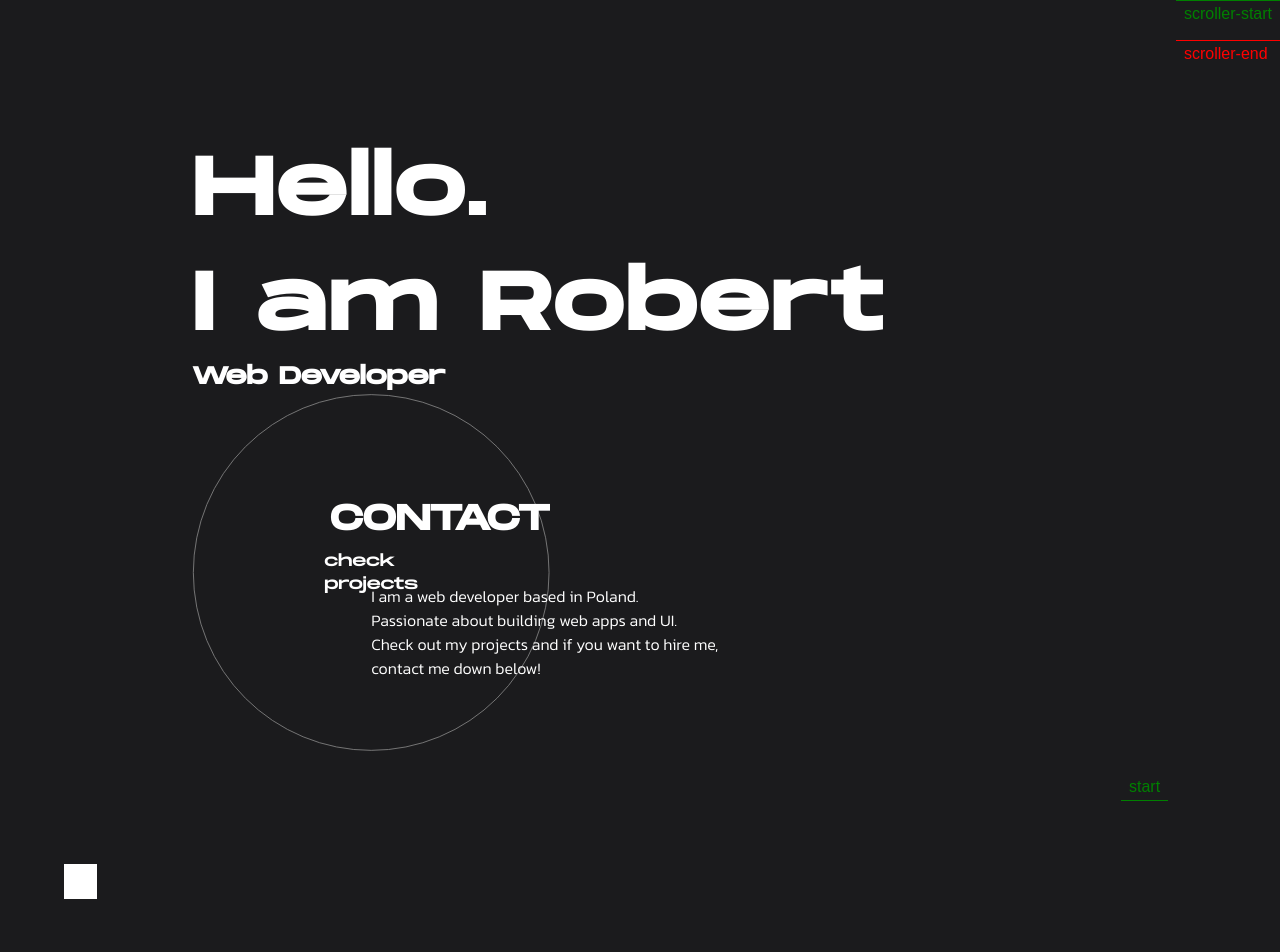
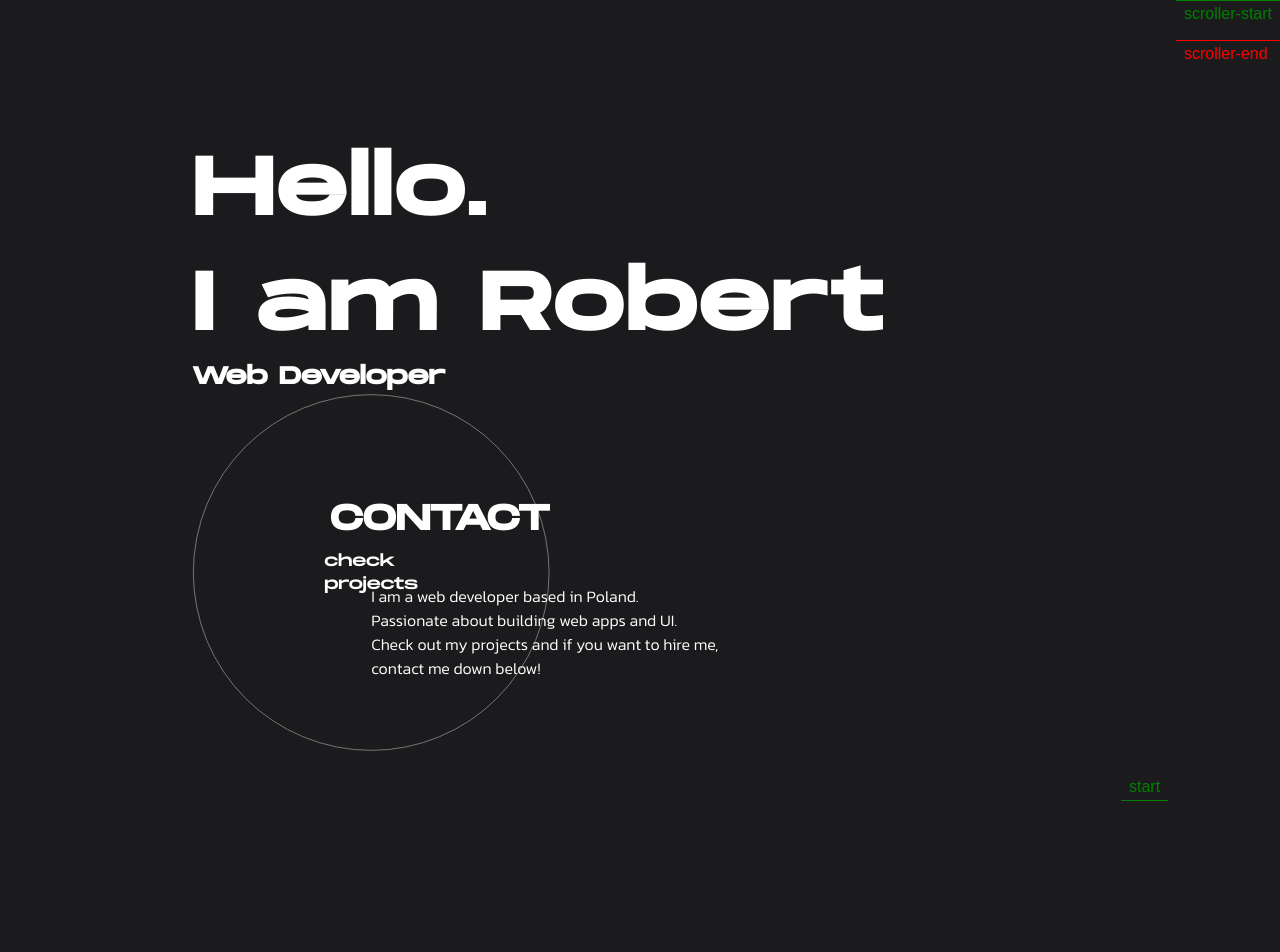
Before and after one commit to webdevrr/Portfolio-v3, a Next.js app: page / in a window 1280 px wide. Shown: the top 952 px of the page. Built offline with nearby package versions, Linux system fonts and the light colour scheme.

Commit message:
Added Box to AnimatedWrapper

```diff
--- a/components/ProjectsSection/AnimatedWrapper.tsx
+++ b/components/ProjectsSection/AnimatedWrapper.tsx
@@ -6,11 +6,19 @@ interface Props {
 }
 const Wrapper = styled.div`
   align-self: flex-start;
+`;
+const Box = styled.div`
+  position: absolute;
   background-color: white;
 `;
 const AnimatedWrapper = forwardRef<HTMLDivElement, Props>(
   ({ children }, ref) => {
-    return <Wrapper ref={ref}>{children}</Wrapper>;
+    return (
+      <Wrapper>
+        <Box ref={ref} />
+        {children}
+      </Wrapper>
+    );
   }
 );
 
--- a/components/ProjectsSection/ProjectDescription.tsx
+++ b/components/ProjectsSection/ProjectDescription.tsx
@@ -1,4 +1,4 @@
-import { useRef, useEffect } from "react";
+import { useRef, useLayoutEffect } from "react";
 import styled from "styled-components";
 import { forwardRef } from "react";
 import { Project } from "../../models/projects";
@@ -25,16 +25,13 @@ const Number = styled.h2`
   transform: scaleX(0);
   font-size: 30px;
   display: inline-block;
-  visibility: hidden;
 `;
 
 const Name = styled.h1`
   font-size: 50px;
-  visibility: hidden;
 `;
 const Description = styled.p`
   line-height: 1.5em;
-  visibility: hidden;
 `;
 const ProjectDescription = forwardRef<HTMLDivElement, Props>(
   ({ project }, ref) => {
@@ -47,7 +44,7 @@ const ProjectDescription = forwardRef<HTMLDivElement, Props>(
 
     const tl = gsap.timeline();
 
-    useEffect(() => {
+    useLayoutEffect(() => {
       if (numberWrapperRef.current) {
         console.log(numberWrapperRef.current);
         tl.fromTo(
```
